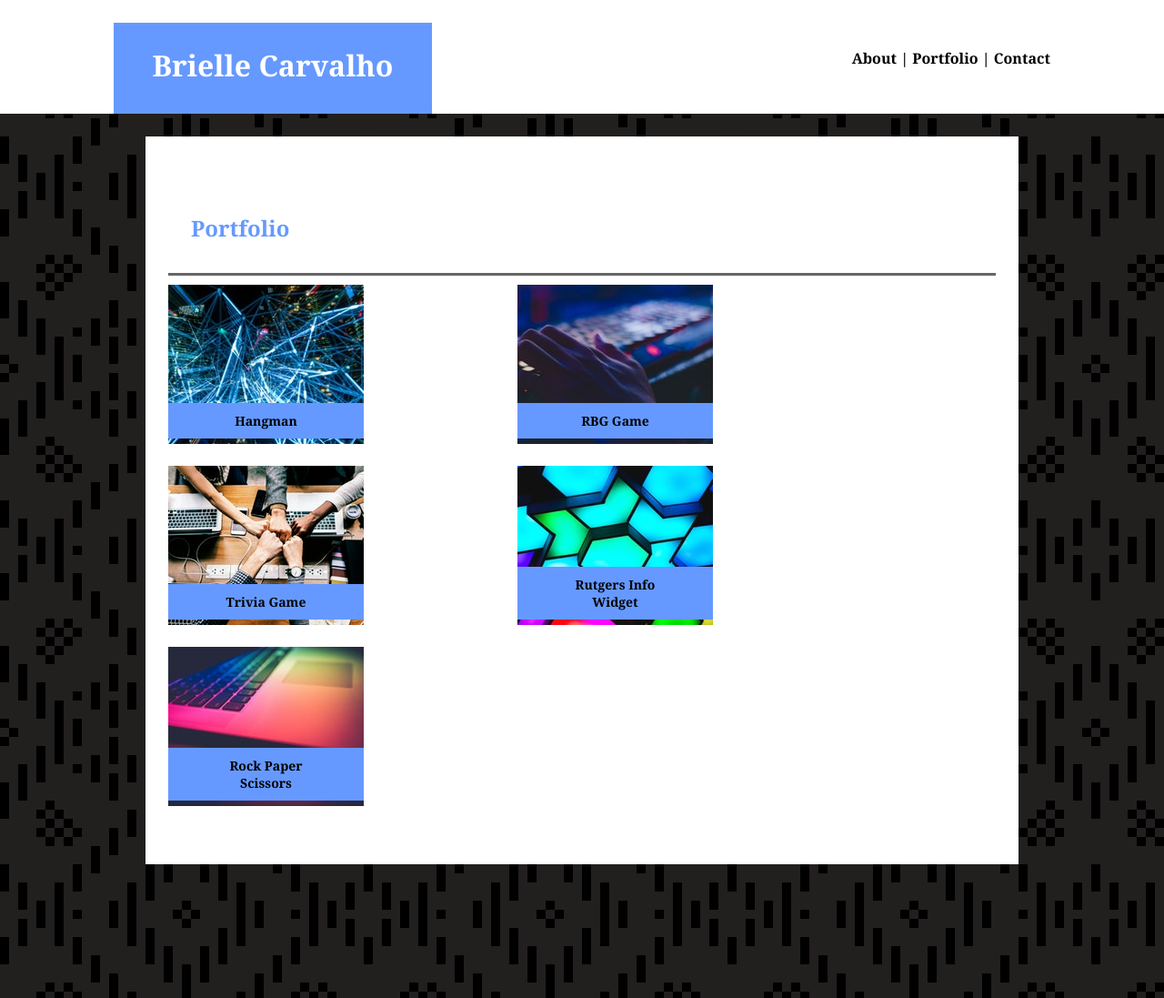
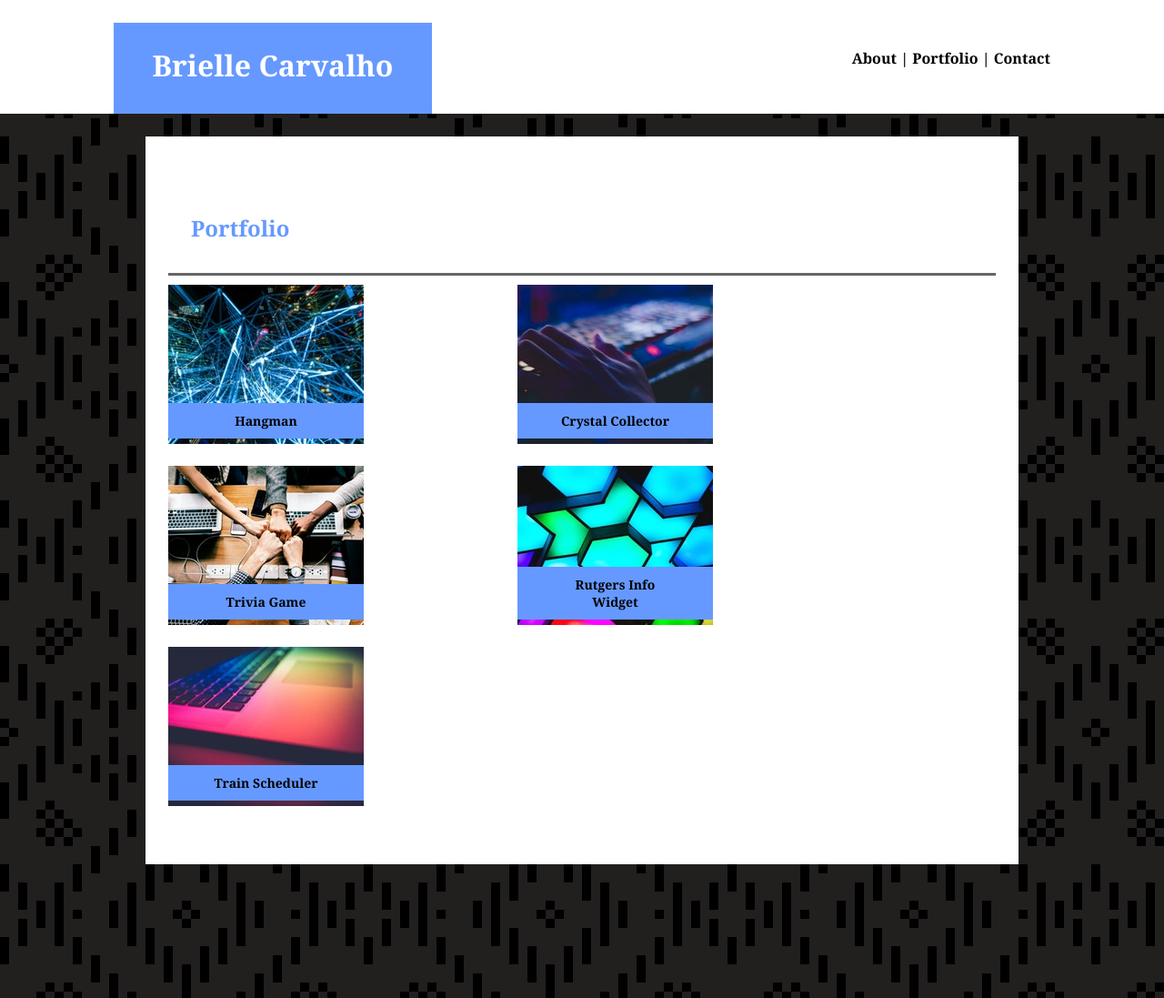
Before and after one commit to BrielleCarvalho/BrielleCarvalho.github.io, a plain HTML site: page portfolio.html in a window 1280 px wide. Shown: the top 1097 px of the page at 91% size. Drawn offline with Linux system fonts and the light colour scheme.

Commit message:
adding projects

```diff
--- a/portfolio.html
+++ b/portfolio.html
@@ -43,7 +43,7 @@
             <div class="container">
                 <img src="../BrielleCarvalho.github.io/assests/images/RBG.jpeg" alt="RPG" style="width:25%%;">
                 <div>
-                   <a class="projects hover-outline" href="https://briellecarvalho.github.io/unit-4-game/">RBG Game</a>
+                   <a class="projects hover-outline" href="https://briellecarvalho.github.io/unit-4-game/">Crystal Collector</a>
                 </div>
             </div>
         </section>
@@ -52,7 +52,7 @@
             <div class="container">
                 <img src="../BrielleCarvalho.github.io/assests/images/Trivia.jpeg" alt="trivia" style="width:25%%;">
                 <div>
-                    <a class="projects hover-outline" href="#">Trivia Game</a>
+                    <a class="projects hover-outline" href="https://briellecarvalho.github.io/TriviaGame/">Trivia Game</a>
                 </div>
             </div>
         </section>
@@ -70,7 +70,7 @@
             <div class="container">
                 <img src="../BrielleCarvalho.github.io/assests/images/RPS.jpeg" alt="RPS" style="width:25%%;">
                 <div>
-                    <a class="projects hover-outline" href="#">Rock Paper Scissors</a>
+                    <a class="projects hover-outline" href="https://briellecarvalho.github.io/TrainTimes/">Train Scheduler</a>
                 </div>
             </div>
         </section>
```
